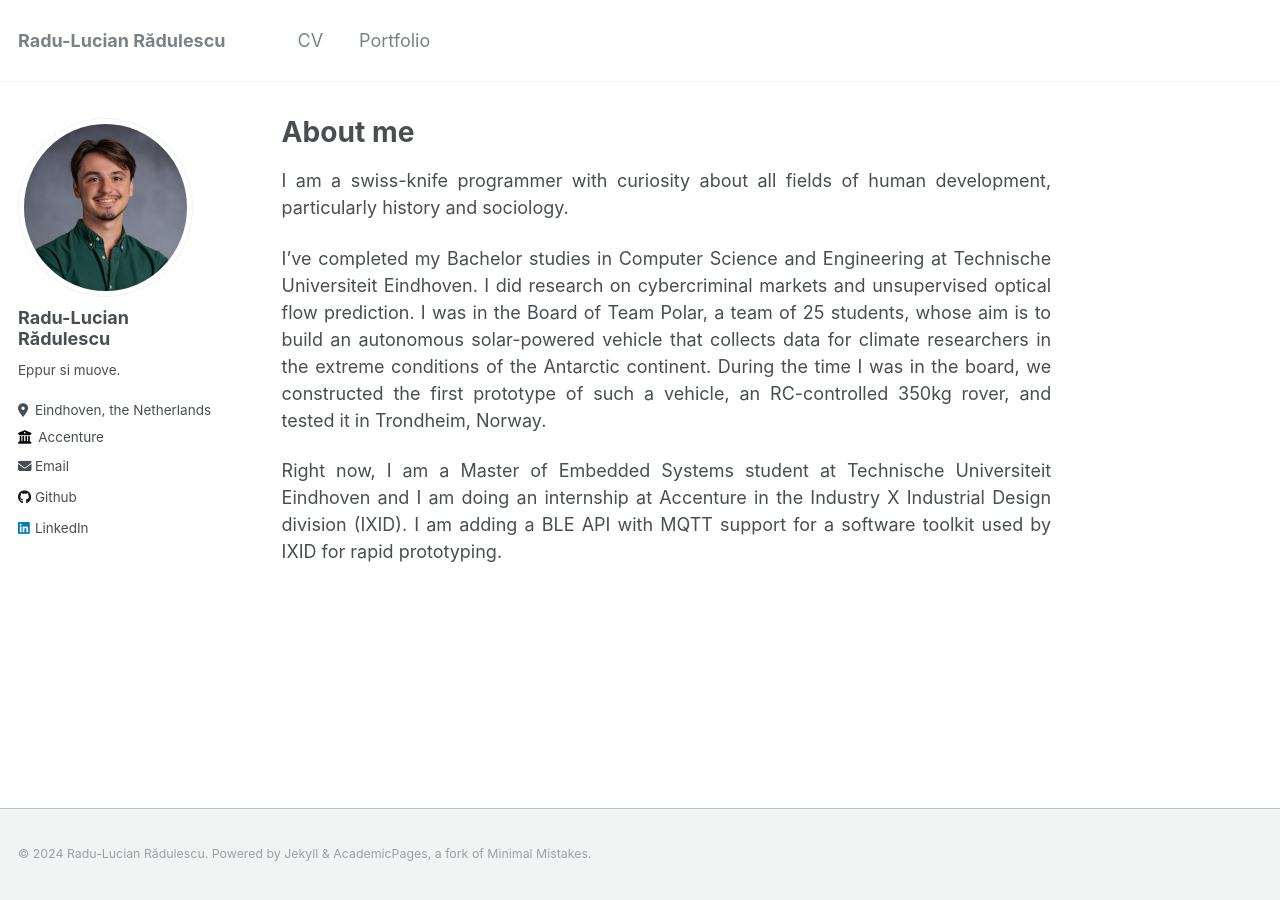
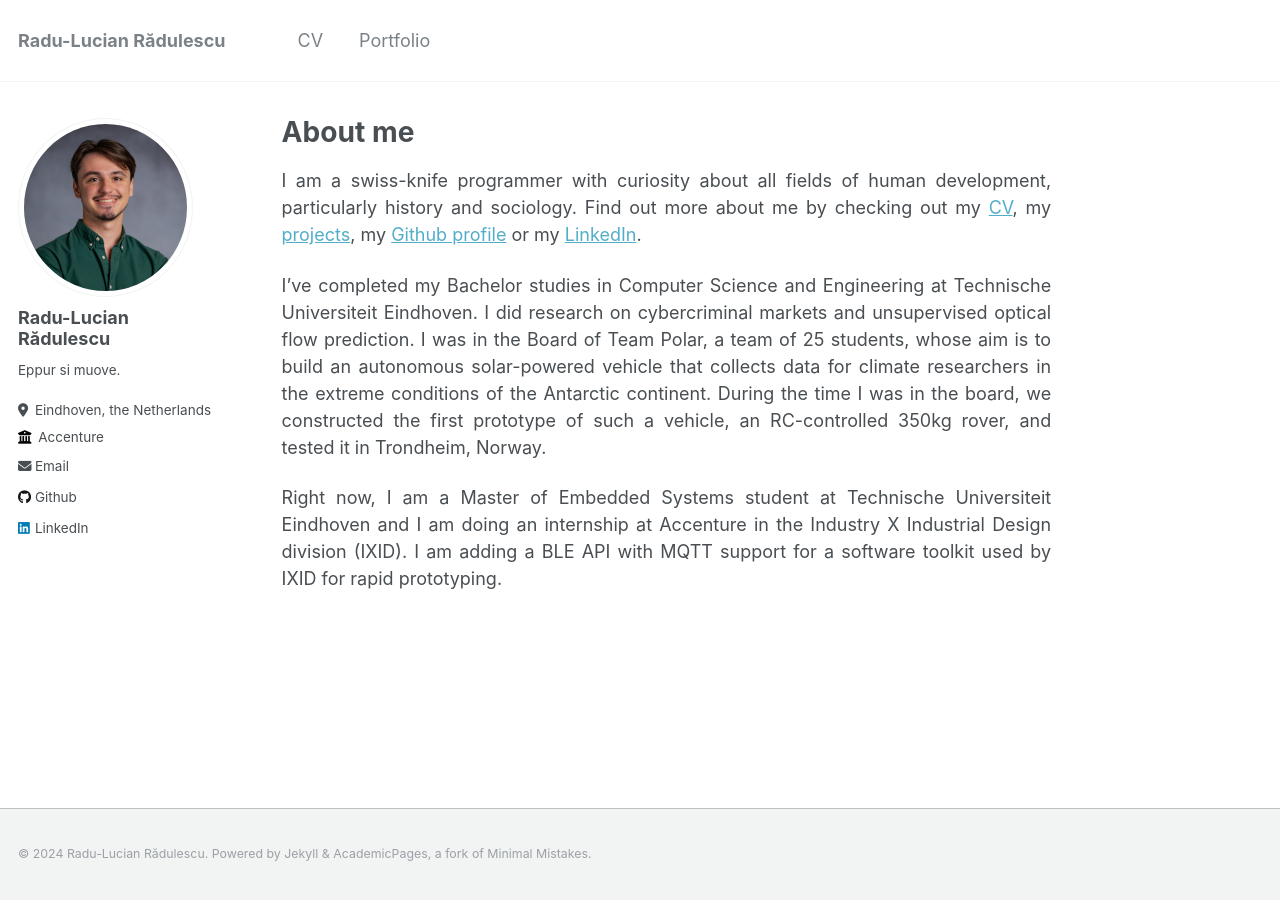
Before and after one commit to RaduLucianR/radulucianr.github.io, a Jekyll site: the page built from _pages/about.md, in a window 1280 px wide. Built offline with Jekyll 4.4.1, drawn with Linux system fonts in a browser that asks for light colours.

Commit message:
add easy links

```diff
--- a/_pages/about.md
+++ b/_pages/about.md
@@ -7,7 +7,8 @@ redirect_from:
   - /about.html
 ---
 
-I am a swiss-knife programmer with curiosity about all fields of human development, particularly history and sociology.
+I am a swiss-knife programmer with curiosity about all fields of human development, particularly history and sociology. Find out more about me
+by checking out my [CV](https://rlradulescu.com/cv/), my [projects](https://rlradulescu.com/portfolio/), my [Github profile](https://github.com/RaduLucianR) or my [LinkedIn](https://www.linkedin.com/in/radu-lucian-radulescu/).
 
 I've completed my Bachelor studies in Computer Science and Engineering at Technische Universiteit Eindhoven. I did research on cybercriminal markets and unsupervised optical flow prediction. I was in the Board of Team Polar, a team of 25 students, whose aim is to build an autonomous solar-powered vehicle that collects data for climate researchers in the extreme conditions of the Antarctic continent. During the time I was in the board, we constructed the first prototype of such a vehicle, an RC-controlled 350kg rover, and tested it in Trondheim, Norway.
 
```
